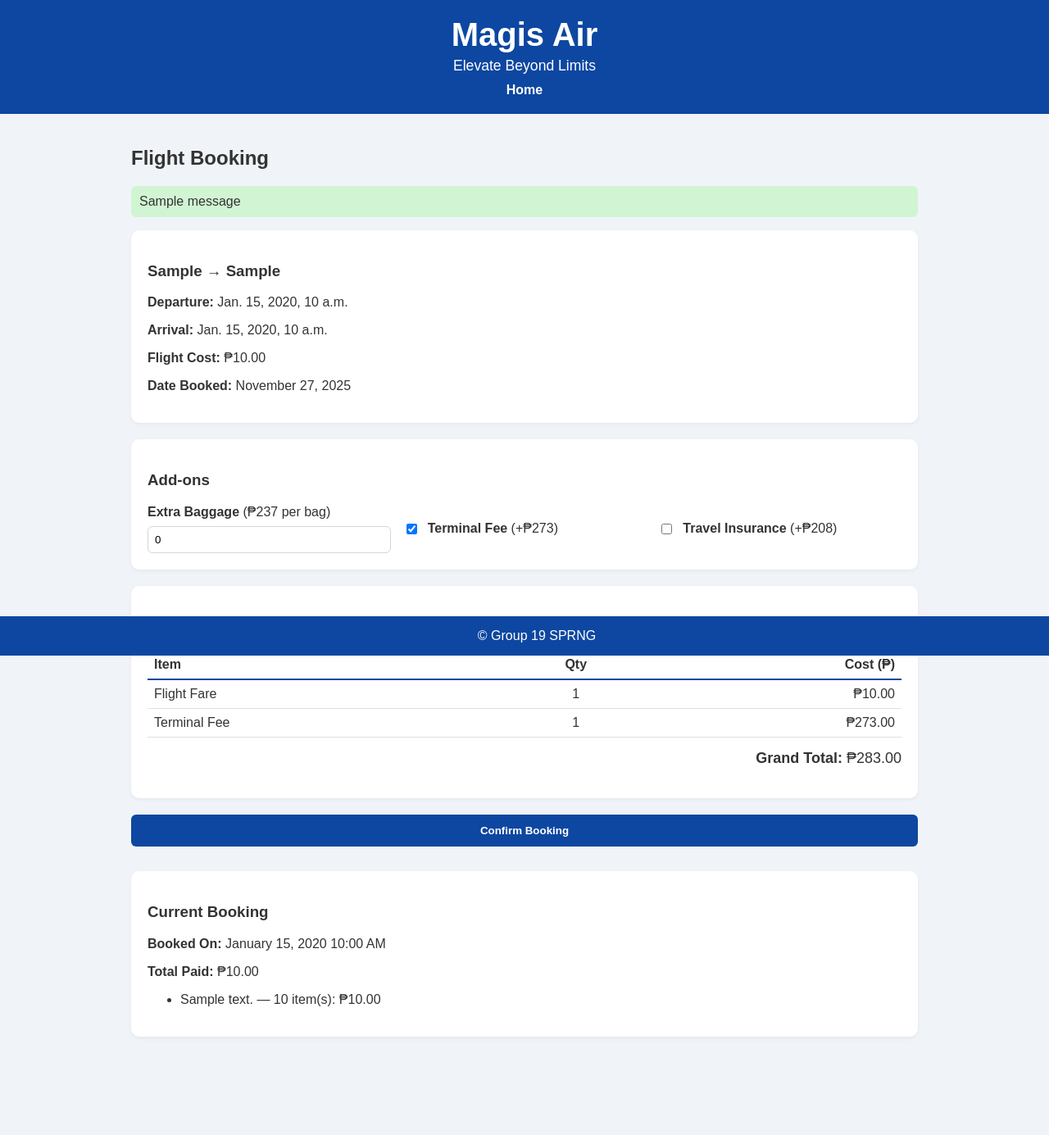
After one commit to kyoumaru/SPRNG-FlightBookings, a Django app: page /booking/1/ in a window 1280 px wide. The commit adds this page. Shown: the whole page at 82% size. Run offline with Django 5.2, Linux system fonts and the light colour scheme; tables that the repository leaves empty hold one stand-in row (values such as "Sample post"); one stand-in notice (Sample message) is shown.

Commit message:
Booking view implemented

```diff
--- a/flightbookings/booking/templates/base.html
+++ b/flightbookings/booking/templates/base.html
@@ -48,6 +48,7 @@
 
         main {
             padding: 20px;
+            padding-bottom: 120px;
         }
 
         footer {
--- /dev/null
+++ b/flightbookings/booking/templates/booking_form.html
@@ -0,0 +1,179 @@
+{% extends 'base.html' %}
+
+{% block title %}Booking{% endblock %}
+
+{% block content %}
+<style>
+    .flash-message {
+        padding: 10px;
+        border-radius: 6px;
+        margin-bottom: 10px;
+        background: #ffe0e0;
+    }
+    .flash-success { background: #d1f5d3; }
+    .flash-info { background: #e0f0ff; }
+</style>
+<div style="max-width: 960px; margin: 0 auto;">
+    <h2>Flight Booking</h2>
+
+    {% if messages %}
+        <ul style="list-style: none; padding-left: 0;">
+            {% for message in messages %}
+                <li class="flash-message flash-{{ message.tags|default:'info' }}">
+                    {{ message }}
+                </li>
+            {% endfor %}
+        </ul>
+    {% endif %}
+
+    <section style="background: #fff; border-radius: 10px; padding: 20px; margin-bottom: 20px; box-shadow: 0 2px 5px rgba(0,0,0,0.05);">
+        <h3>{{ flight.origin }} → {{ flight.destination }}</h3>
+        <p><strong>Departure:</strong> {{ flight.departure }}</p>
+        <p><strong>Arrival:</strong> {{ flight.arrival }}</p>
+        <p><strong>Flight Cost:</strong> ₱{{ flight.cost }}</p>
+        <p><strong>Date Booked:</strong> {{ booking_date|date:"F d, Y" }}</p>
+    </section>
+
+    <form method="post" style="display: flex; flex-direction: column; gap: 20px;">
+        {% csrf_token %}
+        <section style="background: #fff; border-radius: 10px; padding: 20px; box-shadow: 0 2px 5px rgba(0,0,0,0.05);">
+            <h3>Add-ons</h3>
+            <div style="display: grid; grid-template-columns: repeat(auto-fit, minmax(220px, 1fr)); gap: 15px;">
+                <label style="display: flex; flex-direction: column; gap: 8px;">
+                    <span><strong>Extra Baggage</strong> (₱237 per bag)</span>
+                    <input type="number" name="baggage_qty" min="0" value="{{ baggage_qty }}" style="padding: 8px; border-radius: 6px; border: 1px solid #cfd8dc;">
+                </label>
+                <label style="display: flex; align-items: center; gap: 10px;">
+                    <input type="checkbox" name="terminal_fee" {% if include_terminal_fee %}checked{% endif %}>
+                    <span><strong>Terminal Fee</strong> (+₱273)</span>
+                </label>
+                <label style="display: flex; align-items: center; gap: 10px;">
+                    <input type="checkbox" name="insurance" {% if include_insurance %}checked{% endif %}>
+                    <span><strong>Travel Insurance</strong> (+₱208)</span>
+                </label>
+            </div>
+        </section>
+
+        <section style="background: #fff; border-radius: 10px; padding: 20px; box-shadow: 0 2px 5px rgba(0,0,0,0.05);">
+            <h3>Total Breakdown</h3>
+            <table style="width: 100%; border-collapse: collapse;">
+                <thead>
+                    <tr style="border-bottom: 2px solid #0d47a1;">
+                        <th style="text-align: left; padding: 8px;">Item</th>
+                        <th style="text-align: center; padding: 8px;">Qty</th>
+                        <th style="text-align: right; padding: 8px;">Cost (₱)</th>
+                    </tr>
+                </thead>
+                <tbody id="breakdown-body">
+                    {% for entry in add_on_breakdown %}
+                    <tr style="border-bottom: 1px solid #e0e0e0;">
+                        <td style="padding: 8px;">{{ entry.label }}</td>
+                        <td style="text-align: center; padding: 8px;">{{ entry.quantity }}</td>
+                        <td style="text-align: right; padding: 8px;">{{ entry.cost }}</td>
+                    </tr>
+                    {% endfor %}
+                    <tr>
+                        <td colspan="2" style="text-align: right; padding: 8px;"><strong>Total</strong></td>
+                        <td id="total-cost-cell" style="text-align: right; padding: 8px;"><strong>₱{{ total_cost }}</strong></td>
+                    </tr>
+                </tbody>
+            </table>
+            <p style="text-align: right; font-size: 18px; margin-top: 15px;">
+                <strong>Grand Total:</strong>
+                <span id="total-summary-amount">₱{{ total_cost }}</span>
+            </p>
+        </section>
+
+        <div style="display: flex; gap: 10px;">
+            <button type="submit" name="action" value="finalize" style="flex: 1; padding: 12px; border: none; border-radius: 6px; background: #0d47a1; color: white; font-weight: bold;">
+                Confirm Booking
+            </button>
+        </div>
+    </form>
+
+    {% if existing_booking %}
+        <section style="margin-top: 30px; background: #fff; border-radius: 10px; padding: 20px; box-shadow: 0 2px 5px rgba(0,0,0,0.05);">
+            <h3>Current Booking</h3>
+            <p><strong>Booked On:</strong> {{ existing_booking.date|date:"F d, Y h:i A" }}</p>
+            <p><strong>Total Paid:</strong> ₱{{ existing_booking.total_cost }}</p>
+            <ul>
+                {% for item in existing_booking.items.all %}
+                    <li>{{ item.description }} — {{ item.quantity }} item(s): ₱{{ item.cost }}</li>
+                {% empty %}
+                    <li>No add-ons recorded.</li>
+                {% endfor %}
+            </ul>
+        </section>
+    {% endif %}
+</div>
+
+<script>
+document.addEventListener('DOMContentLoaded', function () {
+    const baggageInput = document.querySelector('input[name="baggage_qty"]');
+    const terminalCheckbox = document.querySelector('input[name="terminal_fee"]');
+    const insuranceCheckbox = document.querySelector('input[name="insurance"]');
+    const breakdownBody = document.getElementById('breakdown-body');
+    const totalCell = document.getElementById('total-cost-cell');
+    const totalSummary = document.getElementById('total-summary-amount');
+
+    const FLIGHT_COST = parseFloat('{{ flight.cost|floatformat:2 }}');
+    const BAGGAGE_COST = parseFloat('{{ baggage_cost|floatformat:2 }}');
+    const TERMINAL_FEE = parseFloat('{{ terminal_fee|floatformat:2 }}');
+    const INSURANCE_COST = parseFloat('{{ insurance_cost|floatformat:2 }}');
+
+    const formatCurrency = (value) => `₱${value.toFixed(2)}`;
+
+    const renderBreakdown = () => {
+        const baggageQty = Math.max(parseInt(baggageInput.value || '0', 10), 0);
+        const includeTerminal = terminalCheckbox.checked;
+        const includeInsurance = insuranceCheckbox.checked;
+
+        const rows = [
+            { label: 'Flight Fare', quantity: 1, cost: FLIGHT_COST },
+        ];
+
+        let total = FLIGHT_COST;
+
+        if (baggageQty > 0) {
+            const baggageTotal = BAGGAGE_COST * baggageQty;
+            rows.push({
+                label: 'Additional Baggage',
+                quantity: baggageQty,
+                cost: baggageTotal,
+            });
+            total += baggageTotal;
+        }
+
+        if (includeTerminal) {
+            rows.push({ label: 'Terminal Fee', quantity: 1, cost: TERMINAL_FEE });
+            total += TERMINAL_FEE;
+        }
+
+        if (includeInsurance) {
+            rows.push({ label: 'Travel Insurance', quantity: 1, cost: INSURANCE_COST });
+            total += INSURANCE_COST;
+        }
+
+        breakdownBody.innerHTML = rows.map((row) => `
+            <tr style="border-bottom: 1px solid #e0e0e0;">
+                <td style="padding: 8px;">${row.label}</td>
+                <td style="text-align: center; padding: 8px;">${row.quantity}</td>
+                <td style="text-align: right; padding: 8px;">${formatCurrency(row.cost)}</td>
+            </tr>
+        `).join('');
+
+        totalCell.innerHTML = `<strong>${formatCurrency(total)}</strong>`;
+        if (totalSummary) {
+            totalSummary.textContent = formatCurrency(total);
+        }
+    };
+
+    [baggageInput, terminalCheckbox, insuranceCheckbox].forEach((el) => {
+        el.addEventListener('input', renderBreakdown);
+        el.addEventListener('change', renderBreakdown);
+    });
+
+    renderBreakdown();
+});
+</script>
+{% endblock %}
--- a/flightbookings/booking/urls.py
+++ b/flightbookings/booking/urls.py
@@ -3,6 +3,6 @@ from . import views
 
 urlpatterns = [
     path("home/", views.home, name="home"),
-    path("booki/<int:flight_id>/", views.book_flight, name="book_flight"),
+    path("booking/<int:flight_id>/", views.book_flight, name="book_flight"),
     path("passenger/<int:passenger_id>/", views.passenger_bookings, name="passenger_bookings"),
 ]
--- a/flightbookings/booking/views.py
+++ b/flightbookings/booking/views.py
@@ -1,4 +1,10 @@
-from django.shortcuts import render
+from decimal import Decimal
+from datetime import date
+
+from django.shortcuts import render, get_object_or_404, redirect
+from django.utils import timezone
+from django.contrib import messages
+
 from .models import Flight, Booking, Passenger, Item
 
 # Homepage: list all flights
@@ -6,13 +12,119 @@ def home(request):
     flights = Flight.objects.all()
     return render(request, 'home.html', {'flights': flights})
 
-# Booking page: create a booking for a flight
+
+BAGGAGE_COST = Decimal("237")
+TERMINAL_FEE = Decimal("273")
+INSURANCE_COST = Decimal("208")
+
+
+def _get_active_passenger():
+    passenger = Passenger.objects.first()
+    if passenger:
+        return passenger
+
+    return Passenger.objects.create(
+        name="Enzo Galang",
+        gender="Male",
+        birth_date=date(2000, 1, 1),
+    )
+
+
 def book_flight(request, flight_id):
-    flight = Flight.objects.get(id=flight_id)
-    if request.method == 'POST':
-        pass
-    return render(request, 'booking_form.html', {'flight': flight})
-# Passenger page: create a passenger associated to the booking
+    flight = get_object_or_404(Flight, id=flight_id)
+    passenger = _get_active_passenger()
+    existing_booking = (
+        Booking.objects.filter(passenger=passenger, flight=flight)
+        .order_by("-date")
+        .first()
+    )
+
+    if request.method == "POST":
+        baggage_qty = int(request.POST.get("baggage_qty", 0) or 0)
+        include_terminal_fee = "terminal_fee" in request.POST
+        include_insurance = "insurance" in request.POST
+    else:
+        baggage_qty = 0
+        include_terminal_fee = True  # terminal fee is usually mandatory
+        include_insurance = False
+
+    add_on_breakdown = [{"label": "Flight Fare", "quantity": 1, "cost": flight.cost}]
+    total_cost = flight.cost
+
+    if baggage_qty > 0:
+        baggage_cost = BAGGAGE_COST * baggage_qty
+        add_on_breakdown.append(
+            {
+                "label": "Additional Baggage",
+                "quantity": baggage_qty,
+                "cost": baggage_cost,
+            }
+        )
+        total_cost += baggage_cost
+
+    if include_terminal_fee:
+        add_on_breakdown.append(
+            {"label": "Terminal Fee", "quantity": 1, "cost": TERMINAL_FEE}
+        )
+        total_cost += TERMINAL_FEE
+
+    if include_insurance:
+        add_on_breakdown.append(
+            {"label": "Travel Insurance", "quantity": 1, "cost": INSURANCE_COST}
+        )
+        total_cost += INSURANCE_COST
+
+    if request.method == "POST":
+        booking = Booking.objects.create(
+            passenger=passenger,
+            flight=flight,
+            total_cost=total_cost,
+        )
+
+        if baggage_qty > 0:
+            baggage_total = BAGGAGE_COST * baggage_qty
+            Item.objects.create(
+                booking=booking,
+                description="Additional Baggage",
+                quantity=baggage_qty,
+                cost=baggage_total,
+            )
+
+        if include_terminal_fee:
+            Item.objects.create(
+                booking=booking,
+                description="Terminal Fee",
+                quantity=1,
+                cost=TERMINAL_FEE,
+            )
+
+        if include_insurance:
+            Item.objects.create(
+                booking=booking,
+                description="Travel Insurance",
+                quantity=1,
+                cost=INSURANCE_COST,
+            )
+
+        messages.success(request, "Booking finalized successfully.")
+        return redirect("passenger_bookings", passenger_id=passenger.id)
+
+    context = {
+        "flight": flight,
+        "booking_date": timezone.now(),
+        "baggage_qty": baggage_qty,
+        "include_terminal_fee": include_terminal_fee,
+        "include_insurance": include_insurance,
+        "add_on_breakdown": add_on_breakdown,
+        "total_cost": total_cost,
+        "existing_booking": existing_booking,
+        "baggage_cost": BAGGAGE_COST,
+        "terminal_fee": TERMINAL_FEE,
+        "insurance_cost": INSURANCE_COST,
+    }
+
+    return render(request, "booking_form.html", context)
+
 def passenger_bookings(request, passenger_id):
     passenger = Passenger.objects.get(id=passenger_id)
     bookings = Booking.objects.filter(passenger=passenger)
```
